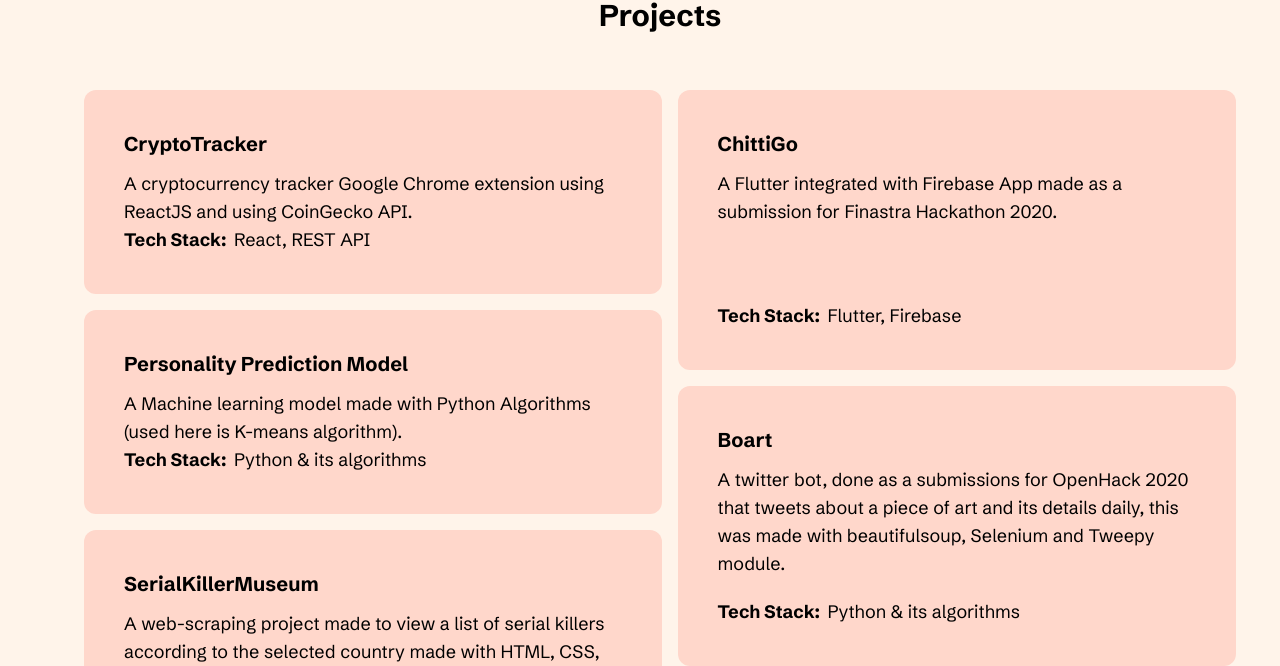
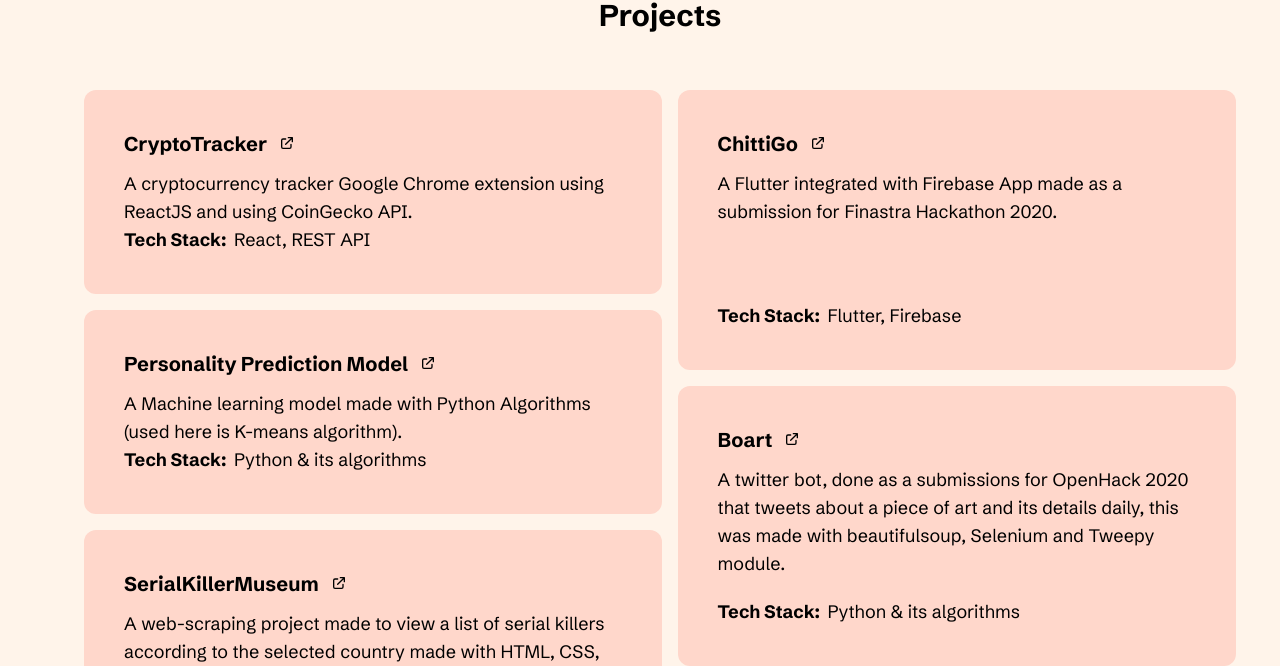
Before and after one commit to LasithaE/portfolio, a Next.js app: page / in a window 1280 px wide. Shown: the part 958-1624 px from the top of the page. Built offline with nearby package versions, Linux system fonts and the light colour scheme.

Commit message:
feat: project links added

```diff
--- a/src/components/ProjectCard.js
+++ b/src/components/ProjectCard.js
@@ -1,10 +1,16 @@
 import React from "react";
+import { HiOutlineExternalLink } from "react-icons/hi";
 
 const ProjectCard = ({ cardvalue }) => {
   return (
     <div className="border-solid flex flex-col justify-between bg-cardColorLight p-4 rounded-xl h-[40%]">
       <div className="px-6 pt-6">
-        <div className="text-xl font-black pb-3">{cardvalue.name}</div>
+        <div className="flex flex-row">
+          <div className="text-xl font-black pb-3">{cardvalue.name}</div>
+          <a href={cardvalue.link} target="_blank" className="pt-[5px] pl-3">
+            <HiOutlineExternalLink />
+          </a>
+        </div>
         <div className="text-lg font-normal">{cardvalue.desc}</div>
       </div>
       <div className="flex flex-row px-6 bottom-0 pb-6">
--- a/src/pages/projects.js
+++ b/src/pages/projects.js
@@ -7,30 +7,35 @@
       name: "CryptoTracker",
       desc: "A cryptocurrency tracker Google Chrome extension using ReactJS and using CoinGecko API.",
       techStack: "React, REST API",
+      link: "https://github.com/LasithaE/cryptotracker",
     },
     {
       id: "1",
       name: "ChittiGo",
       desc: "A Flutter integrated with Firebase App made as a submission for Finastra Hackathon 2020.",
       techStack: "Flutter, Firebase",
+      link: "https://github.com/LasithaE/Chitti-Go-App",
     },
     {
       id: "2",
       name: "Personality Prediction Model",
       desc: "A Machine learning model made with Python Algorithms (used here is K-means algorithm).",
       techStack: "Python & its algorithms",
+      link: "https://github.com/LasithaE/personalitypredictionmodel",
     },
     {
       id: "3",
       name: "Boart",
       desc: "A twitter bot, done as a submissions for OpenHack 2020 that tweets about a piece of art and its details daily, this was made with beautifulsoup, Selenium and Tweepy module.",
       techStack: "Python & its algorithms",
+      link: "https://github.com/LasithaE/boart",
     },
     {
       id: "4",
       name: "SerialKillerMuseum",
       desc: "A web-scraping project made to view a list of serial killers according to the selected country made with HTML, CSS, JavaScript and beautifulsoup module in Python for webscraping.",
       techStack: "Python & its algorithms",
+      link: "https://github.com/LasithaE/serialkillermuseum",
     },
   ];
   return (
```
